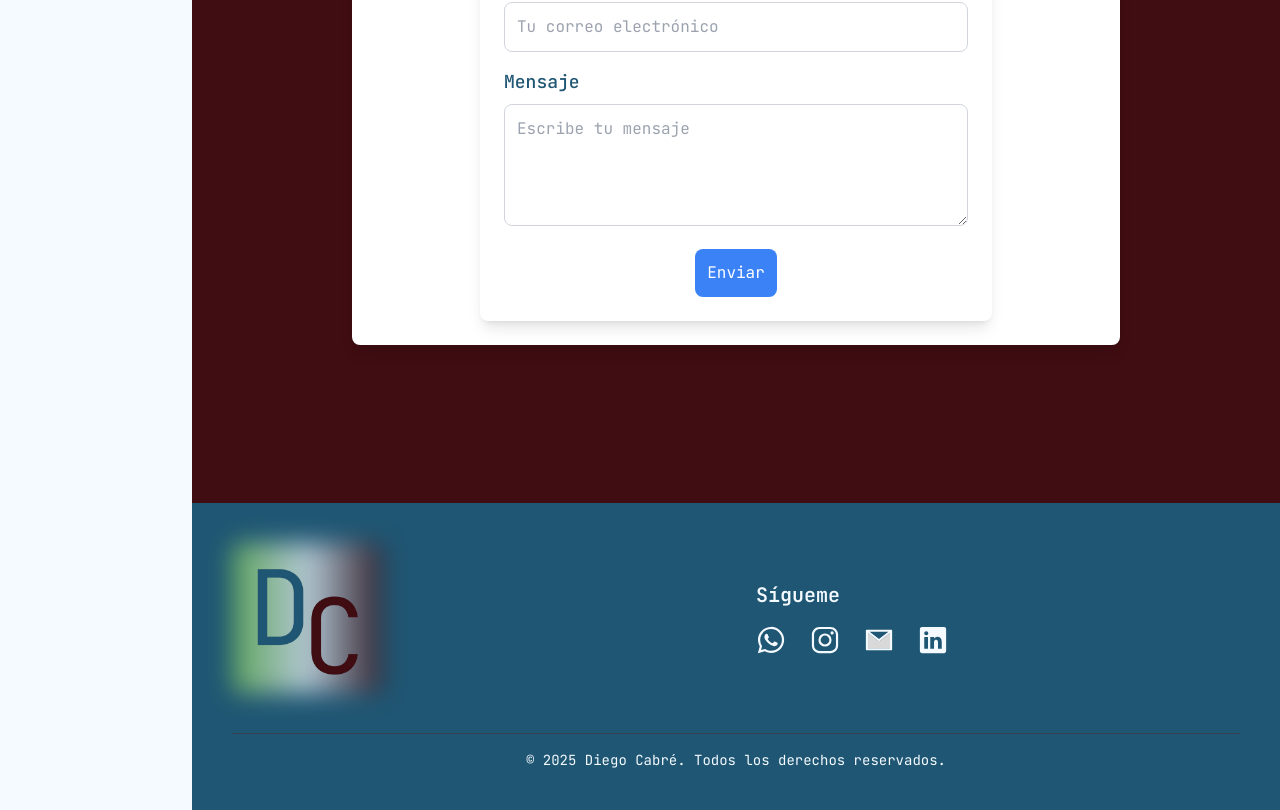
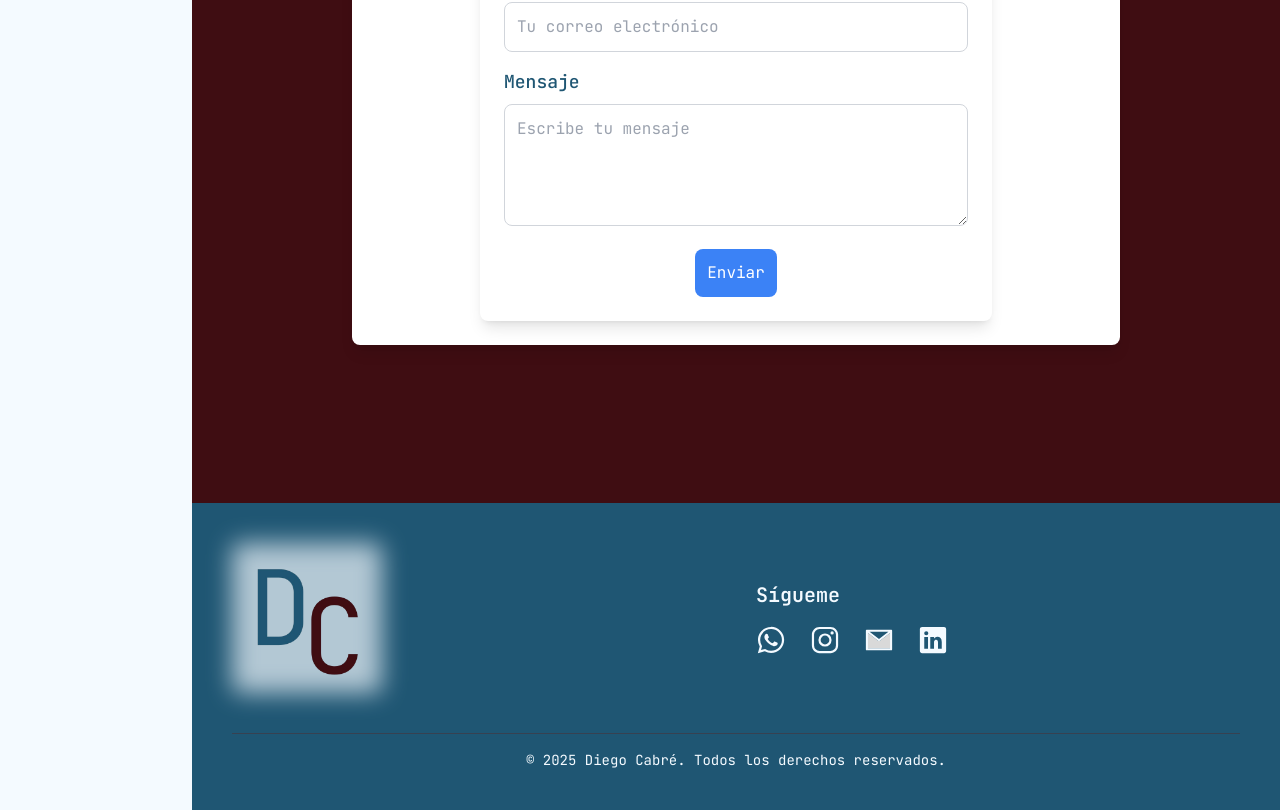
Before and after one commit to diegocabre/diegocabre, a Next.js app: page / in a window 1280 px wide. Shown: the part 3309-4119 px from the top of the page. Built offline with nearby package versions, Linux system fonts and the light colour scheme.

Commit message:
Logo del Footer

```diff
--- a/src/app/components/footer/Footer.tsx
+++ b/src/app/components/footer/Footer.tsx
@@ -11,7 +11,7 @@ export const Footer = () => {
                 <aside className="flex justify-center md:justify-start relative">
                     <div className="relative group">
                         {/* Contorno brillante */}
-                        <div className="absolute inset-0 rounded-lg bg-gradient-to-r from-parrafo via-background to-titulo blur-md opacity-75 animate-pulse"></div>
+                        <div className="absolute inset-0 rounded-lg bg-gradient-to-r from-background via-background to-background blur-md opacity-75 animate-pulse"></div>
                         <Image
                             src="/images/logosf.png"
                             alt="Logo"
```
